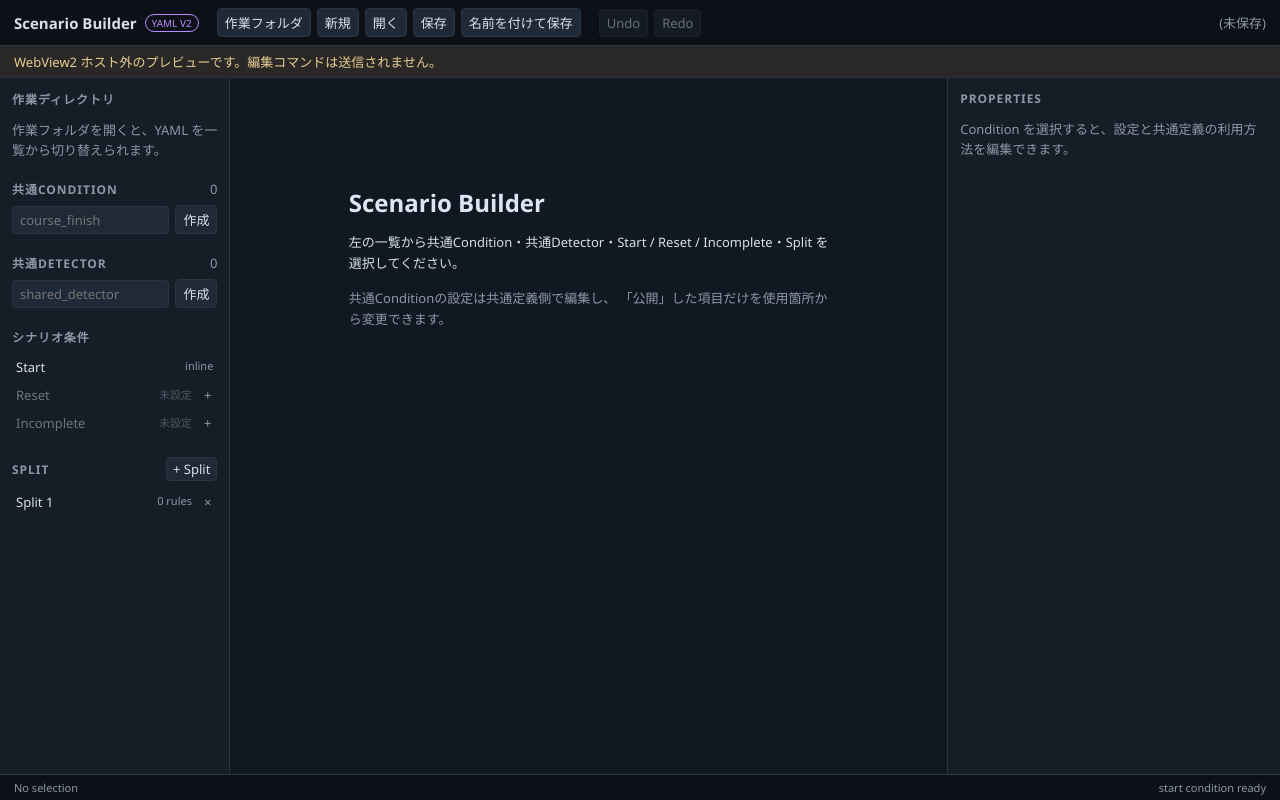
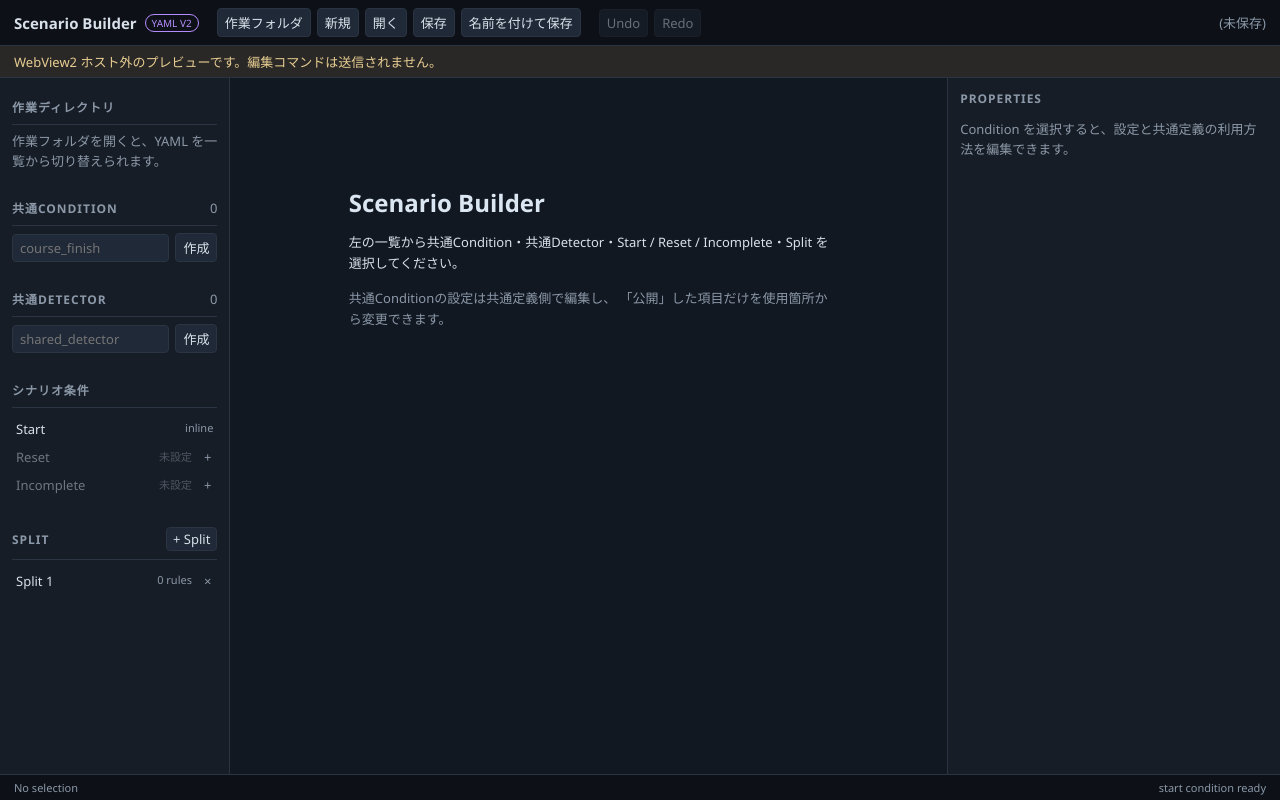
Before and after one commit to Nanahuse/DivergenceSplitter, a React (Vite) app in the folder frontend/scenario-builder/: page / in a window 1280 px wide. Built offline with nearby package versions, Linux system fonts and the light colour scheme.

Commit message:
fix: keep scenario builder section headers visible while scrolling
Make each left-pane section title sticky within the scroll container so Split and add actions remain visible as lists grow.

```diff
--- a/frontend/scenario-builder/src/styles.css
+++ b/frontend/scenario-builder/src/styles.css
@@ -1025,3 +1025,18 @@ button.icon.rename-button:hover:not(:disabled) {
   flex: 1;
   min-width: 0;
 }
+
+.left-pane > section > .section-title {
+  position: sticky;
+  top: 0;
+  z-index: 10;
+  flex-wrap: wrap;
+  margin-bottom: 0;
+  padding: 8px 0;
+  background: var(--panel);
+  border-bottom: 1px solid var(--border);
+}
+
+.left-pane > section > .section-title + * {
+  margin-top: 7px;
+}
```
Also changed, not shown: 1 other file (tests, documents, lock files or other folders).
